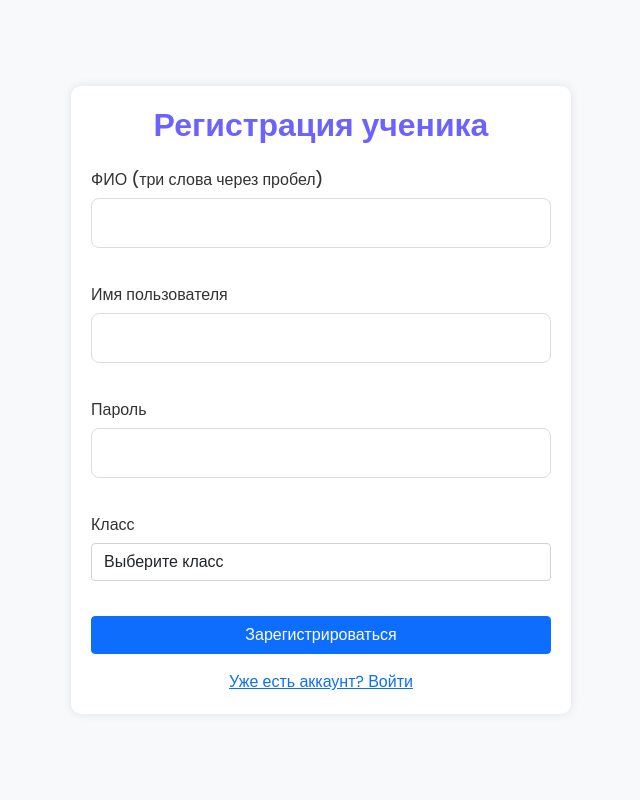
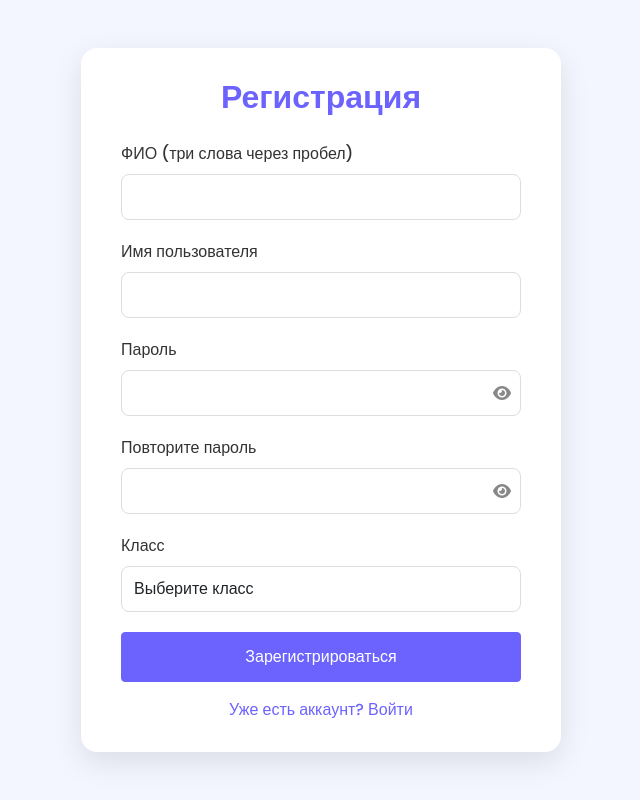
Before and after one commit to Am1rTl/Duckly, a Flask app: page /registration in a window 1280 px wide. Shown: the whole page, without its empty margins (319-959 px from the left). Run offline with Flask 3, Linux system fonts and the light colour scheme.

Commit message:
Edit pages

```diff
--- a/site_1.py
+++ b/site_1.py
@@ -1089,11 +1089,16 @@ def registration():
         fio = request.form["fio"]
         username = request.form['username']
         password = request.form['password']
+        password_confirm = request.form.get('password_confirm') # New field
         class_number = request.form.get('class_number')
 
         if not class_number:
             error = "Please select a class"
-            return render_template('registration.html', error=error, classes=[str(i) for i in range(1, 12)])
+            return render_template('registration.html', error=error, classes=[str(i) for i in range(1, 12)], fio=fio, username=username)
+
+        if password != password_confirm:
+            error = "Пароли не совпадают"
+            return render_template('registration.html', error=error, fio=fio, username=username, selected_class=class_number, classes=[str(i) for i in range(1, 12)])
 
         existing_user = User.query.filter_by(nick=username).first()
         if existing_user:
--- a/templates/registration.html
+++ b/templates/registration.html
@@ -6,10 +6,10 @@
   <title>Регистрация</title>
 
   <!-- Шрифт Poppins -->
-  <link href="https://fonts.googleapis.com/css2?family=Poppins :wght@400;500;600&display=swap" rel="stylesheet">
+  <link href="https://fonts.googleapis.com/css2?family=Poppins:wght@400;500;600&display=swap" rel="stylesheet">
 
-  <!-- Иконки (по желанию) -->
-  <link rel="stylesheet" href="https://cdnjs.cloudflare.com/ajax/libs/font-awesome/6.0.0-beta3/css/all.min.css ">
+  <!-- Иконки Font Awesome -->
+  <link rel="stylesheet" href="https://cdnjs.cloudflare.com/ajax/libs/font-awesome/6.0.0-beta3/css/all.min.css">
 
   <link href="https://cdn.jsdelivr.net/npm/bootstrap@5.1.3/dist/css/bootstrap.min.css" rel="stylesheet">
 
@@ -22,6 +22,7 @@
       --text-color: #333;
       --border-color: #ddd;
       --button-hover: #5a52e0;
+      --input-focus-shadow: rgba(108, 99, 255, 0.2);
     }
 
     * {
@@ -32,7 +33,7 @@
     }
 
     body {
-      background-color: #f8f9fa;
+      background-color: var(--background); /* Light purple-ish background */
       display: flex;
       justify-content: center;
       align-items: center;
@@ -42,127 +43,178 @@
 
     .form-container {
       background-color: var(--card-bg);
-      padding: 40px;
+      padding: 30px 40px; /* Adjusted padding */
       border-radius: 16px;
-      box-shadow: 0 8px 24px rgba(0, 0, 0, 0.08);
+      box-shadow: 0 10px 30px rgba(0, 0, 0, 0.1); /* Softer shadow */
       width: 100%;
-      max-width: 500px;
+      max-width: 480px; /* Slightly adjusted max-width */
     }
 
-    h2 {
+    .form-container h2 {
       text-align: center;
       color: var(--primary);
-      font-size: 2rem;
+      font-size: 2rem; /* 32px */
       font-weight: 600;
-      margin-bottom: 20px;
+      margin-bottom: 25px; /* Increased bottom margin */
     }
 
-    form {
-      display: flex;
-      flex-direction: column;
-      gap: 15px;
+    .form-group {
+      margin-bottom: 20px; /* Consistent margin for form groups */
     }
 
-    label {
+    .form-group label {
       font-weight: 500;
-      margin-bottom: 6px;
+      margin-bottom: 8px; /* Increased space below label */
       color: var(--text-color);
+      display: block; /* Ensure label takes full width */
     }
 
-    input[type="text"],
-    input[type="password"],
-    select {
-      width: 100%;
-      padding: 12px 16px;
+    .form-control { /* General styling for bootstrap form controls */
+      height: calc(1.5em + .75rem + 10px); /* Increased height */
+      padding: .375rem .75rem;
       font-size: 1rem;
       border: 1px solid var(--border-color);
       border-radius: 8px;
-      outline: none;
-      transition: all 0.3s ease;
+      transition: border-color .15s ease-in-out,box-shadow .15s ease-in-out;
     }
 
-    input[type="text"]:focus,
-    input[type="password"]:focus,
-    select:focus {
+    .form-control:focus {
       border-color: var(--primary);
-      box-shadow: 0 0 0 3px rgba(108, 99, 255, 0.2);
+      box-shadow: 0 0 0 0.25rem var(--input-focus-shadow);
     }
 
-    input[type="submit"] {
-      padding: 14px 20px;
-      font-size: 1rem;
-      font-weight: 600;
-      color: white;
-      background-color: var(--primary);
-      border: none;
-      border-radius: 8px;
-      cursor: pointer;
-      transition: all 0.3s ease;
-      margin-top: 10px;
+    .password-wrapper {
+      position: relative;
+      display: flex;
+      align-items: center;
     }
 
-    input[type="submit"]:hover {
+    .password-wrapper input[type="password"],
+    .password-wrapper input[type="text"] { /* Ensure text type also gets full width */
+      padding-right: 40px; /* Space for the icon */
+      width: 100%; /* Ensure input takes full width inside wrapper */
+    }
+
+    .password-toggle {
+      position: absolute;
+      right: 10px;
+      top: 50%;
+      transform: translateY(-50%);
+      cursor: pointer;
+      color: #888;
+    }
+    .password-toggle:hover {
+        color: var(--primary);
+    }
+
+    .btn-primary {
+      background-color: var(--primary);
+      border-color: var(--primary);
+      padding: 12px 20px; /* Adjusted padding */
+      font-size: 1rem;
+      font-weight: 500; /* Slightly reduced weight */
+      transition: background-color .15s ease-in-out, transform .15s ease-in-out, box-shadow .15s ease-in-out;
+    }
+
+    .btn-primary:hover {
       background-color: var(--button-hover);
+      border-color: var(--button-hover);
       transform: translateY(-2px);
       box-shadow: 0 4px 12px rgba(108, 99, 255, 0.3);
     }
 
     .error-message {
+      color: #dc3545; /* Bootstrap danger color */
+      background-color: #f8d7da; /* Light red background */
+      border: 1px solid #f5c2c7;
+      padding: 10px 15px;
+      border-radius: 8px;
+      margin-bottom: 20px;
       text-align: center;
-      color: red;
-      margin-top: -10px;
-      margin-bottom: 15px;
     }
 
-    .registration-form {
-      max-width: 500px;
-      margin: 50px auto;
-      padding: 20px;
-      background-color: white;
-      border-radius: 10px;
-      box-shadow: 0 0 10px rgba(0,0,0,0.1);
+    .text-center a {
+        color: var(--primary);
+        text-decoration: none;
+        font-weight: 500;
+    }
+    .text-center a:hover {
+        text-decoration: underline;
+        color: var(--button-hover);
     }
 
-    .form-group {
-      margin-bottom: 20px;
-    }
+    /* Removed redundant .registration-form styles as .form-container is now used */
+
   </style>
 </head>
 <body>
-  <div class="container">
-    <div class="registration-form">
-      <h2 class="text-center mb-4">Регистрация ученика</h2>
+  <div class="form-container"> <!-- Changed class for consistency -->
+    <h2>Регистрация</h2> <!-- Simplified title -->
     {% if error %}
     <div class="error-message">{{ error }}</div>
     {% endif %}
     <form method="POST">
       <div class="form-group">
         <label for="fio">ФИО (три слова через пробел)</label>
-          <input type="text" class="form-control" id="fio" name="fio" required>
+        <input type="text" class="form-control" id="fio" name="fio" value="{{ fio if fio else '' }}" required>
       </div>
       <div class="form-group">
         <label for="username">Имя пользователя</label>
-          <input type="text" class="form-control" id="username" name="username" required>
+        <input type="text" class="form-control" id="username" name="username" value="{{ username if username else '' }}" required>
       </div>
       <div class="form-group">
         <label for="password">Пароль</label>
+        <div class="password-wrapper">
           <input type="password" class="form-control" id="password" name="password" required>
+          <i class="fas fa-eye password-toggle" id="togglePassword"></i>
+        </div>
+      </div>
+      <div class="form-group">
+        <label for="password_confirm">Повторите пароль</label>
+        <div class="password-wrapper">
+          <input type="password" class="form-control" id="password_confirm" name="password_confirm" required>
+          <i class="fas fa-eye password-toggle" id="togglePasswordConfirm"></i>
+        </div>
       </div>
       <div class="form-group">
         <label for="class_number">Класс</label>
         <select class="form-control" id="class_number" name="class_number" required>
           <option value="">Выберите класс</option>
           {% for class_num in classes %}
-            <option value="{{ class_num }}">{{ class_num }} класс</option>
+          <option value="{{ class_num }}" {% if selected_class == class_num %}selected{% endif %}>{{ class_num }} класс</option>
           {% endfor %}
         </select>
       </div>
       <button type="submit" class="btn btn-primary w-100">Зарегистрироваться</button>
     </form>
     <div class="text-center mt-3">
-        <a href="/login">Уже есть аккаунт? Войти</a>
+      <a href="{{ url_for('login') }}">Уже есть аккаунт? Войти</a>
     </div>
   </div>
-  </div>
+
+  <script>
+    document.addEventListener('DOMContentLoaded', function () {
+      const togglePassword = document.getElementById('togglePassword');
+      const password = document.getElementById('password');
+      const togglePasswordConfirm = document.getElementById('togglePasswordConfirm');
+      const passwordConfirm = document.getElementById('password_confirm');
+
+      function addToggleListener(toggleElement, passwordElement) {
+        if (toggleElement && passwordElement) {
+          toggleElement.addEventListener('click', function () {
+            // Toggle the type attribute
+            const type = passwordElement.getAttribute('type') === 'password' ? 'text' : 'password';
+            passwordElement.setAttribute('type', type);
+            // Toggle the icon
+            this.classList.toggle('fa-eye');
+            this.classList.toggle('fa-eye-slash');
+          });
+        }
+      }
+
+      addToggleListener(togglePassword, password);
+      addToggleListener(togglePasswordConfirm, passwordConfirm);
+    });
+  </script>
 </body>
 </html>
```
Also changed, not shown: templates/login.html (+130 -85 lines), app.db. Lines whose indentation alone changed are shown as unchanged.
